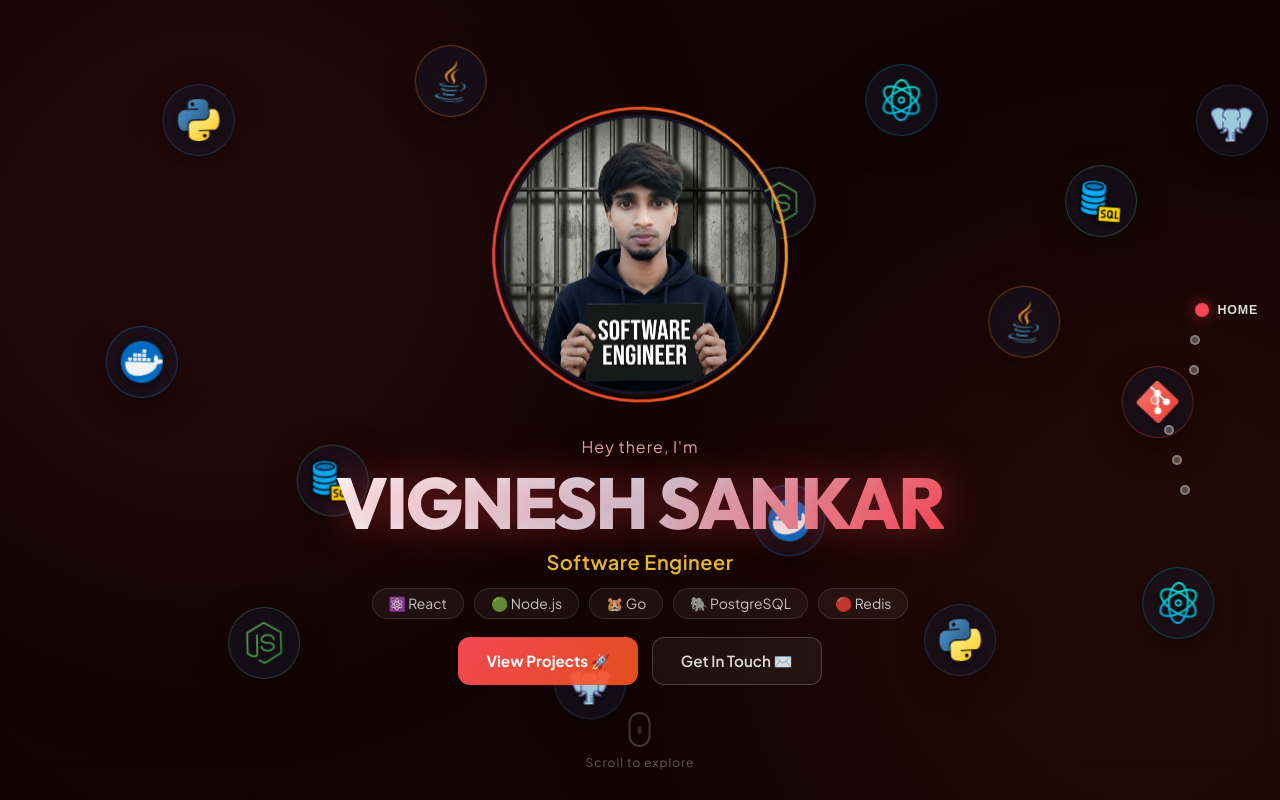
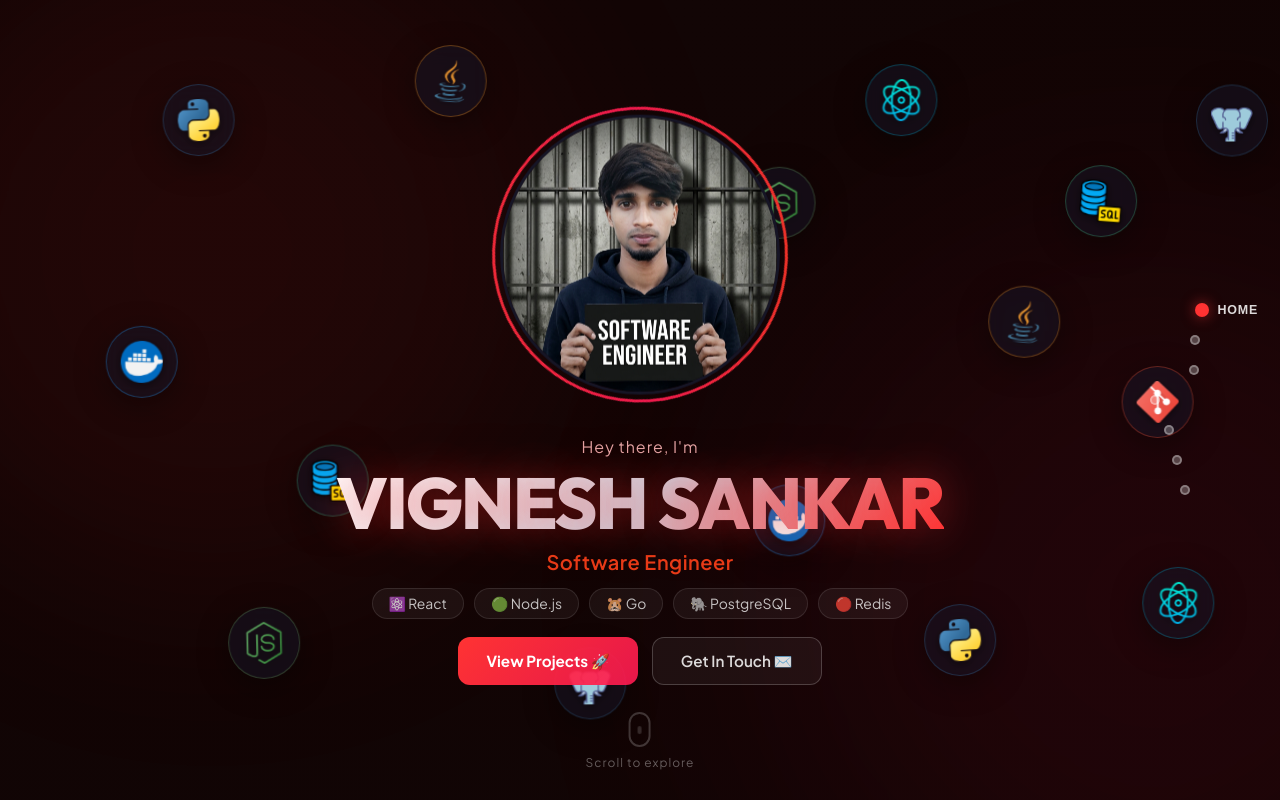
Before and after one commit to vignesh-s-001/Personal-Portfolio, a React (Vite) app: page / in a window 1280 px wide. Shown: the top 800 px of the page. Built offline with nearby package versions, Linux system fonts and the light colour scheme.

Commit message:
Refine red theme to be more pure and premium

```diff
--- a/src/index.css
+++ b/src/index.css
@@ -9,10 +9,10 @@
   --text-primary: #f8fafc;
   --text-secondary: #e2a6a6;
 
-  /* Color Palette - Vibrant HSL (Red Theme) */
-  --color-primary: 355, 90%, 62%;    /* Crimson Red */
-  --color-secondary: 15, 95%, 55%;   /* Red-Orange */
-  --color-accent: 45, 100%, 60%;     /* Golden Yellow */
+  /* Color Palette - Vibrant HSL (Premium Red Theme) */
+  --color-primary: 0, 100%, 60%;     /* Pure Neon Red */
+  --color-secondary: 345, 100%, 55%; /* Deep Crimson */
+  --color-accent: 10, 100%, 55%;     /* Vibrant Scarlet */
 
   --shadow-glow: 0 0 40px rgba(var(--color-primary), 0.3);
 }
```
